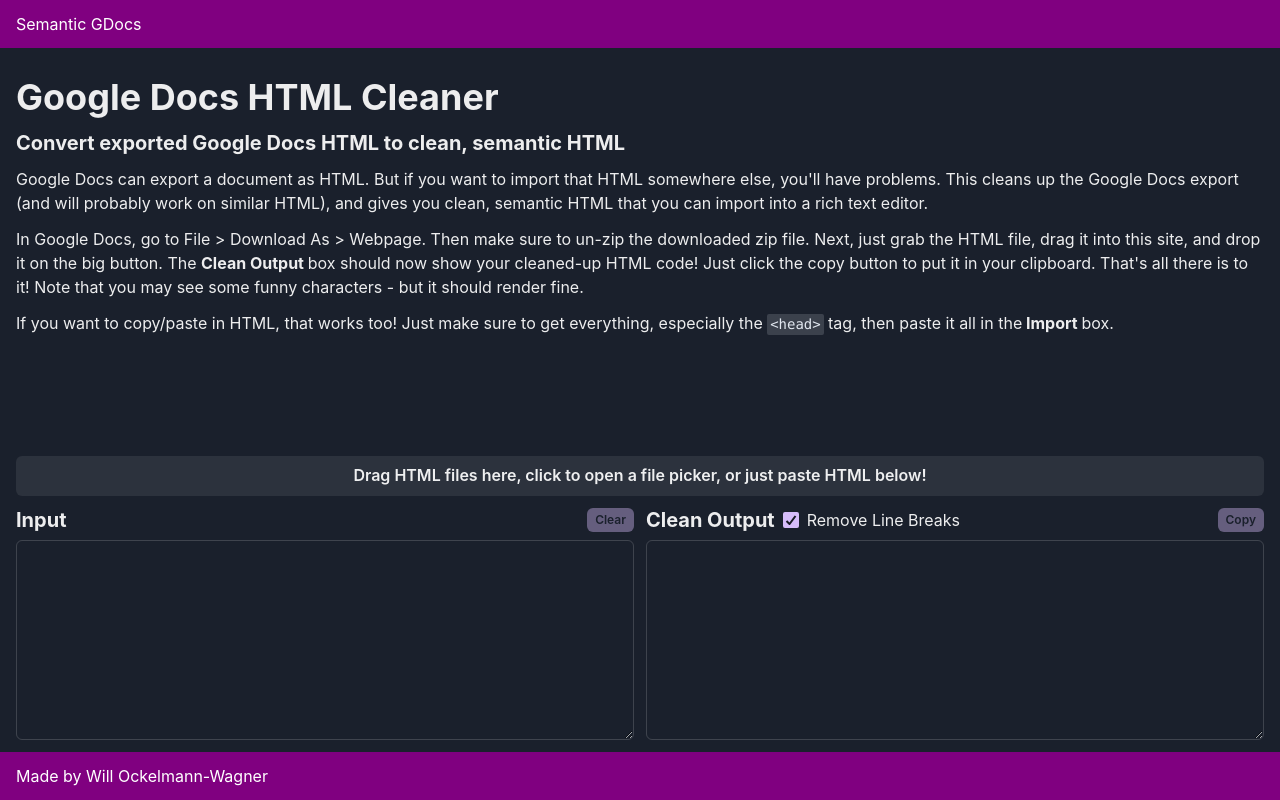
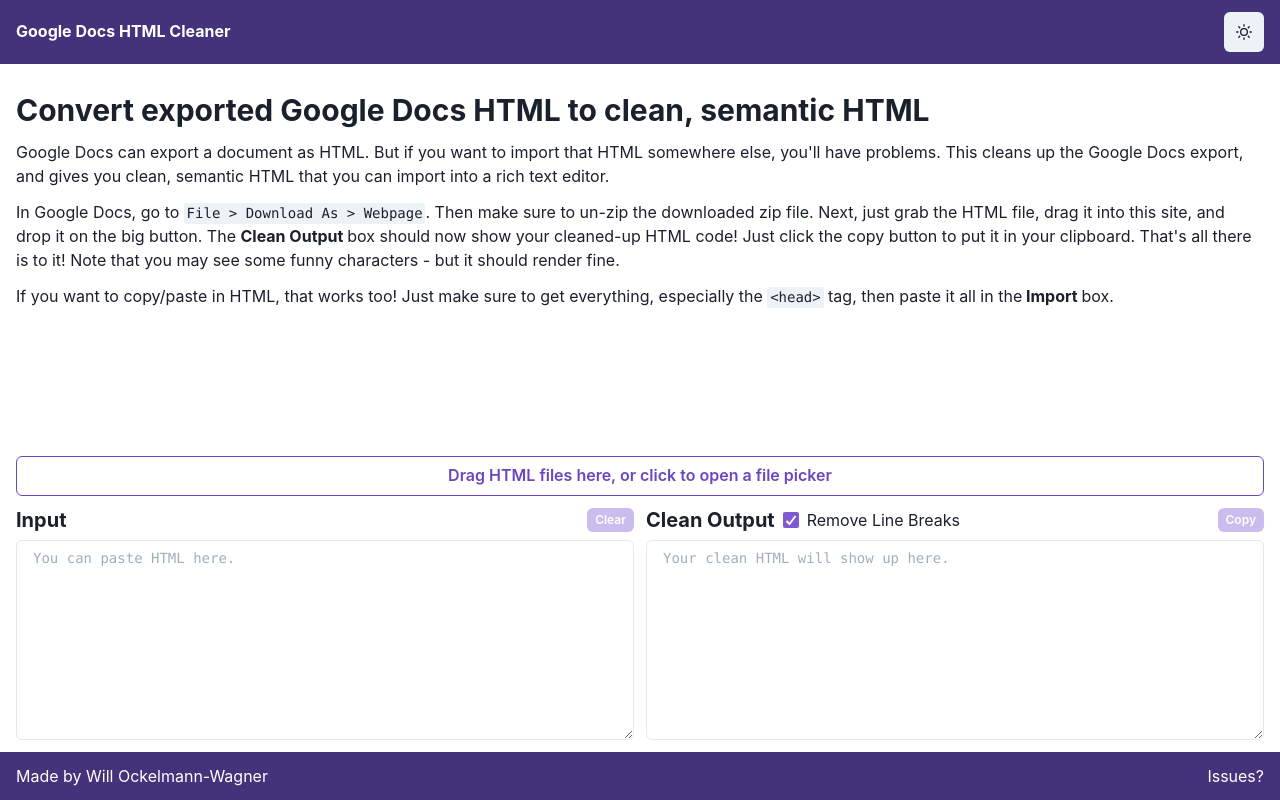
Before and after one commit to whenther/semantic-gdocs, a React (Create React App) app: page / in a window 1280 px wide. Built offline with nearby package versions, Linux system fonts and the light colour scheme.

Commit message:
useful links, better colors

```diff
--- a/package.json
+++ b/package.json
@@ -18,6 +18,7 @@
     "format:prettier": "prettier --write './**/*.{ts,tsx,js,html,md,json,css}'"
   },
   "dependencies": {
+    "@chakra-ui/icons": "^1.0.5",
     "@chakra-ui/react": "^1.3.3",
     "@emotion/react": "^11.1.5",
     "@emotion/styled": "^11.1.5",
--- a/public/index.html
+++ b/public/index.html
@@ -10,7 +10,7 @@
       content="Convert exported Google Docs HTML to semantic HTML"
     />
     <link rel="manifest" href="%PUBLIC_URL%/manifest.json" />
-    <title>Semantic GDocs</title>
+    <title>Google Docs HTML Cleaner</title>
   </head>
   <body>
     <noscript>You need to enable JavaScript to run this app.</noscript>
--- a/src/Docs.tsx
+++ b/src/Docs.tsx
@@ -4,27 +4,26 @@
 export const Docs: React.FC = () => {
   return (
     <Box>
-      <Heading as="h1" size="xl" pt={4} pb={3}>
-        Google Docs HTML Cleaner
-      </Heading>
-
       <VStack align="stretch" spacing={3}>
-        <Heading as="h5" size="md">
+        <Heading as="h2" size="lg" pt={4}>
           Convert exported Google Docs HTML to clean, semantic HTML
         </Heading>
 
         <Text>
           Google Docs can export a document as HTML. But if you want to import
           that HTML somewhere else, you'll have problems. This cleans up the
-          Google Docs export (and will probably work on similar HTML), and gives
-          you clean, semantic HTML that you can import into a rich text editor.
+          Google Docs export, and gives you clean, semantic HTML that you can
+          import into a rich text editor.
         </Text>
 
         <Text>
-          In Google Docs, go to File {">"} Download As {">"} Webpage. Then make
-          sure to un-zip the downloaded zip file. Next, just grab the HTML file,
-          drag it into this site, and drop it on the big button. The{" "}
-          <Text as="strong"> Clean Output </Text> box should now show your
+          In Google Docs, go to{" "}
+          <Code>
+            File {">"} Download As {">"} Webpage
+          </Code>
+          . Then make sure to un-zip the downloaded zip file. Next, just grab
+          the HTML file, drag it into this site, and drop it on the big button.
+          The <Text as="strong"> Clean Output </Text> box should now show your
           cleaned-up HTML code! Just click the copy button to put it in your
           clipboard. That's all there is to it! Note that you may see some funny
           characters - but it should render fine.
--- a/src/Footer.tsx
+++ b/src/Footer.tsx
@@ -1,11 +1,22 @@
 import React from "react";
-import { Container, Text, Box } from "@chakra-ui/react";
+import { Container, Flex, Link, Box } from "@chakra-ui/react";
 
 export const Footer: React.FC = () => {
   return (
-    <Box as="footer" paddingY={3} background="purple" color="white">
+    <Box as="footer" paddingY={3} background="purple.800" color="white">
       <Container maxW="container.xl">
-        <Text>Made by Will Ockelmann-Wagner</Text>
+        <Flex justify="space-between" align="center">
+          <Link href="https://twitter.com/WowItsWillWow" isExternal>
+            Made by Will Ockelmann-Wagner
+          </Link>
+
+          <Link
+            href="https://github.com/will-wow/semantic-gdocs/issues"
+            isExternal
+          >
+            Issues?
+          </Link>
+        </Flex>
       </Container>
     </Box>
   );
--- a/src/Inputs.tsx
+++ b/src/Inputs.tsx
@@ -65,12 +65,13 @@
     <>
       <Box pb={3}>
         <DropButton
+          colorScheme="purple"
+          variant="outline"
           whenDragging="Drop your HTML file here!"
-          width="100%"
+          isFullWidth
           onChange={setInput}
         >
-          Drag HTML files here, click to open a file picker, or just paste HTML
-          below!
+          Drag HTML files here, or click to open a file picker
         </DropButton>
       </Box>
 
@@ -84,7 +85,12 @@
             </SmallButton>
           </Flex>
 
-          <InputTextArea value={input} name="input" onChange={handleChange} />
+          <InputTextArea
+            name="input"
+            placeholder="You can paste HTML here."
+            value={input}
+            onChange={handleChange}
+          />
         </Box>
 
         <Box>
@@ -115,6 +121,8 @@
           </Flex>
 
           <InputTextArea
+            placeholder="Your clean HTML will show up here."
+            name="output"
             value={output}
             onChange={handleChange}
             ref={outputRef}
--- a/src/Nav.tsx
+++ b/src/Nav.tsx
@@ -1,11 +1,32 @@
 import React from "react";
-import { Container, Text, Box } from "@chakra-ui/react";
+import {
+  Container,
+  Box,
+  IconButton,
+  Flex,
+  useColorMode,
+  Heading,
+} from "@chakra-ui/react";
+
+import { MoonIcon, SunIcon } from "@chakra-ui/icons";
 
 export const Nav: React.FC = () => {
+  const { colorMode, toggleColorMode } = useColorMode();
+
   return (
-    <Box as="nav" paddingY={3} background="purple" color="white">
+    <Box as="nav" paddingY={3} background="purple.800">
       <Container maxW="container.xl">
-        <Text>Semantic GDocs</Text>
+        <Flex justify="space-between" align="center">
+          <Heading size="sm" color="white">
+            Google Docs HTML Cleaner
+          </Heading>
+
+          <IconButton
+            icon={colorMode === "light" ? <SunIcon /> : <MoonIcon />}
+            aria-label={colorMode === "light" ? "Light Mode" : "Dark Mode"}
+            onClick={() => toggleColorMode()}
+          />
+        </Flex>
       </Container>
     </Box>
   );
--- a/src/lib/theme.ts
+++ b/src/lib/theme.ts
@@ -2,8 +2,8 @@
 
 const config: Partial<Theme> = {
   config: {
-    initialColorMode: "dark",
-    useSystemColorMode: false,
+    initialColorMode: "light",
+    useSystemColorMode: true,
   },
   styles: {
     global: {
```
Also changed, not shown: public/manifest.json, 1 other file (tests, documents, lock files or other folders).
